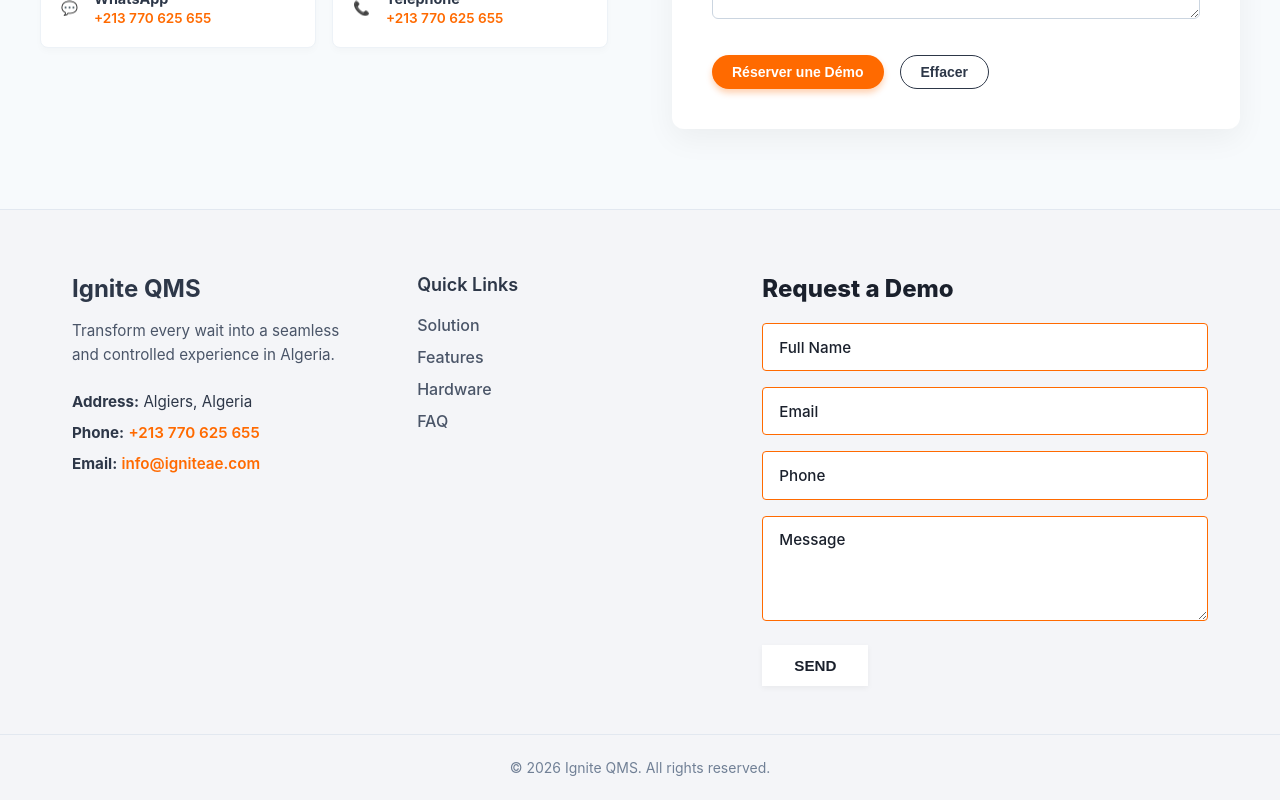
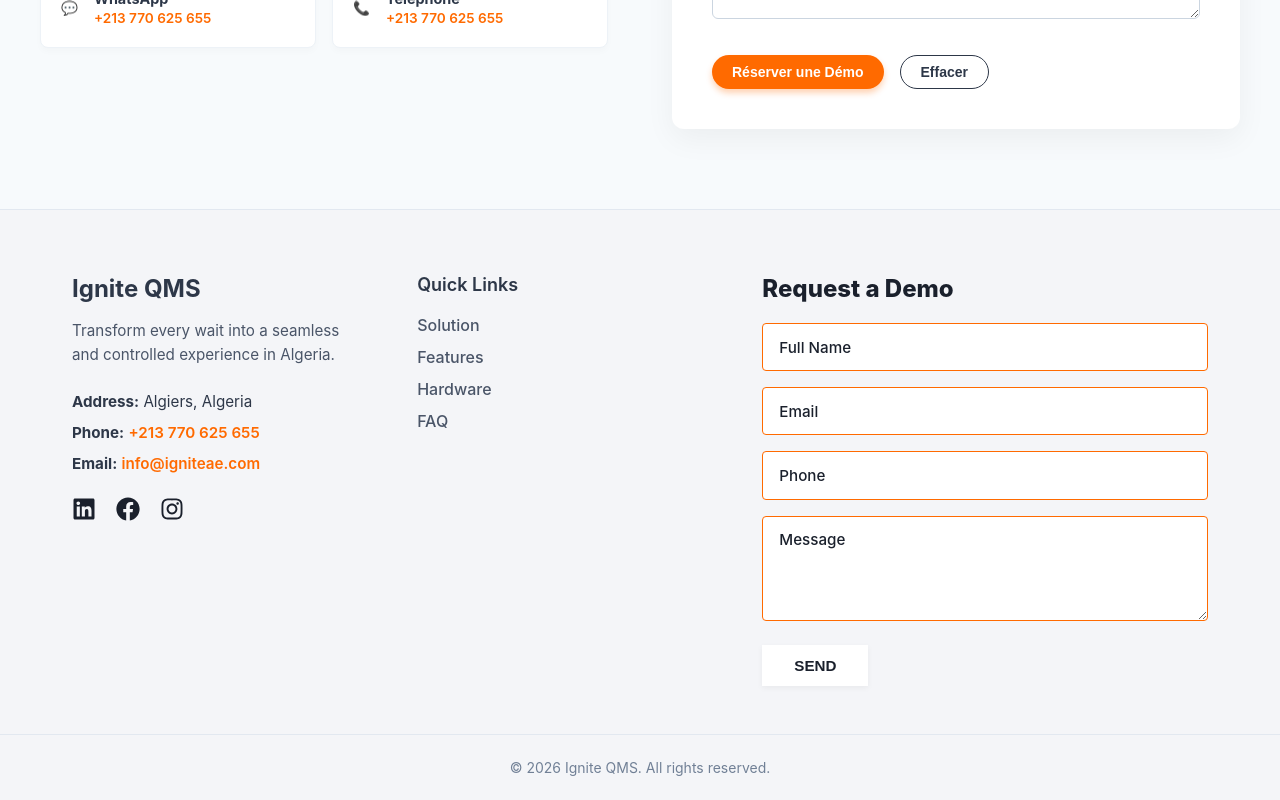
Before and after one commit to UrGuyAhmed/ignite-qms-redesign, a React (Vite) app: page /contact in a window 1280 px wide. Shown: the part 722-1522 px from the top of the page. Built offline with nearby package versions, Linux system fonts and the light colour scheme.

Commit message:
fixed so many bugs and added links for socials in the footer

```diff
--- a/src/App.jsx
+++ b/src/App.jsx
@@ -2,7 +2,7 @@
 import { BrowserRouter as Router, Routes, Route } from 'react-router-dom';
 
 import Navbar from './components/Navbar';
-import Clients from './components/Solution'; // <-- This acts as Hero + Clients + Credibility
+import Clients from './components/Solution';
 import Showcase from './components/Showcase';
 import HowItWorks from './components/HowItWorks';
 import MultiDevice from './components/MultiDevice';
@@ -20,18 +20,43 @@
     <Navbar />
 
     <main style={{ flex: 1 }}>
+      {/* 1. Solution */}
+      <section id="solution">
         <Clients />
-      <Showcase />
+      </section>
 
+      {/* 2. Features (Fonctionnalités) */}
+      <section id="fonctionnalites">
         <HowItWorks />
         <MultiDevice />
         <AdvancedControl />
+      </section>
 
+      {/* 3. Hardware (Matériel) */}
+      <section id="materiel">
         <DisplayScreens />
+      </section>
 
+      {/* 4. Sectors (Secteurs) */}
+      <section id="secteurs">
+        {/* <SectorsComponent /> */}
+        <Showcase />
+      </section>
+
+      {/* 5. References */}
+      <section id="references">
         <AnalyticsDashboard />
+      </section>
+
+      {/* 6. Resources (Ressources) */}
+      <section id="ressources">
         <Customization />
+      </section>
+
+      {/* 7. FAQ */}
+      <section id="faq">
         <FAQ />
+      </section>
     </main>
 
     <FloatingActions />
--- a/src/components/Footer.css
+++ b/src/components/Footer.css
@@ -103,3 +103,22 @@
     gap: 2.5rem;
   }
 }
+
+.footer__socials {
+  display: flex;
+  gap: 1.25rem;
+  margin-top: 1.5rem;
+}
+
+.footer__socials a {
+  color: #1A202C;
+  font-size: 1.5rem;
+  transition: color 0.2s ease, transform 0.2s ease;
+  display: flex;
+  align-items: center;
+}
+
+.footer__socials a:hover {
+  color: #FF6A00;
+  transform: translateY(-2px);
+}
--- a/src/components/Footer.jsx
+++ b/src/components/Footer.jsx
@@ -1,5 +1,6 @@
 import React from 'react';
 import { useTranslation } from 'react-i18next';
+import { FaLinkedin, FaFacebook, FaInstagram } from 'react-icons/fa';
 import './Footer.css';
 
 const Footer = () => {
@@ -20,13 +21,25 @@
             <p><strong>{t('footer.phone_label')}</strong> <a href="tel:+213770625655">+213 770 625 655</a></p>
             <p><strong>{t('footer.email_label')}</strong> <a href="mailto:info@igniteae.com">info@igniteae.com</a></p>
           </div>
+
+          {/* Social Media Links Added Here */}
+          <div className="footer__socials">
+            <a href="https://www.linkedin.com/company/68615549" target="_blank" rel="noopener noreferrer" aria-label="LinkedIn">
+              <FaLinkedin />
+            </a>
+            <a href="https://www.facebook.com/ignitedxb" target="_blank" rel="noopener noreferrer" aria-label="Facebook">
+              <FaFacebook />
+            </a>
+            <a href="https://www.instagram.com/ignitedxb" target="_blank" rel="noopener noreferrer" aria-label="Instagram">
+              <FaInstagram />
+            </a>
+          </div>
         </div>
 
         {/* Column 2: Links */}
         <div className="footer__column">
           <h4 className="footer__subtitle">{t('footer.quick_links')}</h4>
           <ul className="footer__links">
-            {/* Reusing the 'nav' keys we already set up! */}
             <li><a href="#solution">{t('nav.solution')}</a></li>
             <li><a href="#fonctionnalites">{t('nav.features')}</a></li>
             <li><a href="#materiel">{t('nav.hardware')}</a></li>
```
Lines whose indentation alone changed are shown as unchanged.
